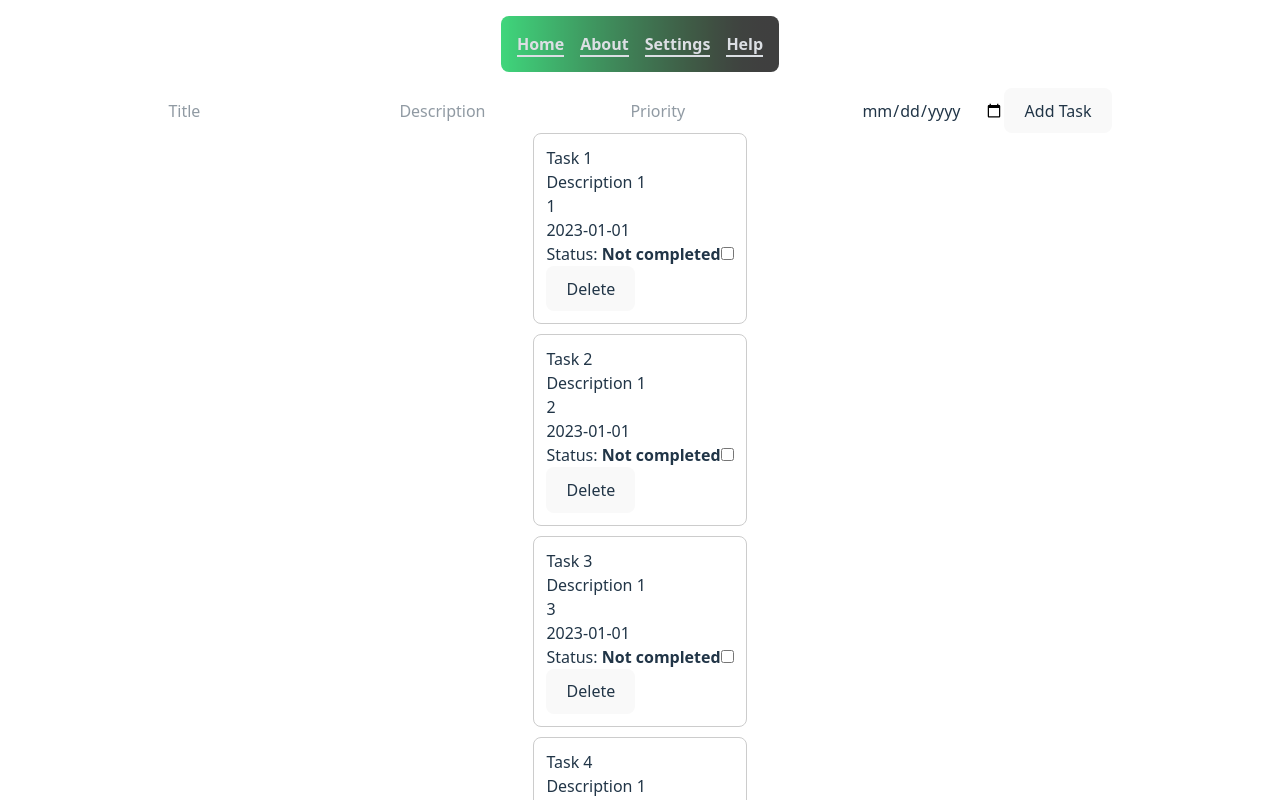
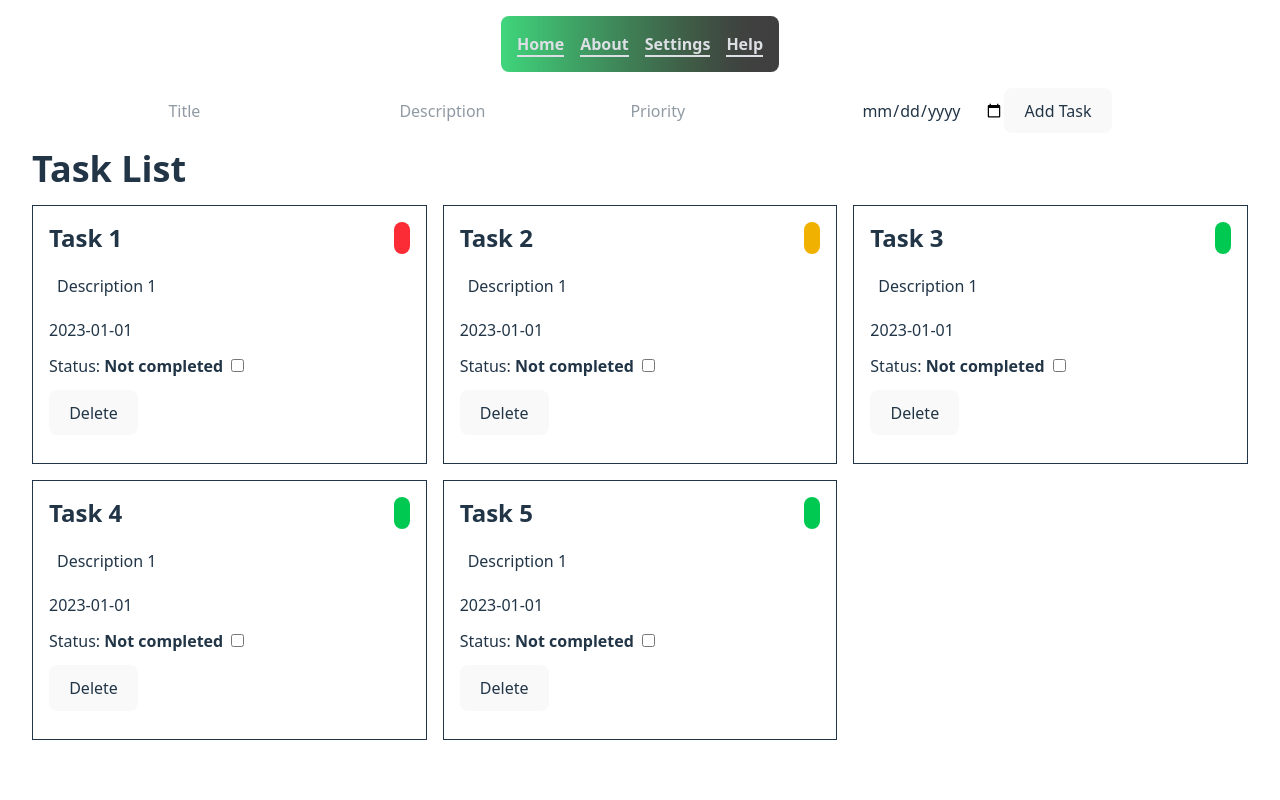
Before and after one commit to Hoochymoochy/web-class, a React (Vite) app in the folder my-react-app/: page / in a window 1280 px wide. Shown: the top 800 px of the page. Built offline with nearby package versions, Linux system fonts and the light colour scheme.

Commit message:
fix grid

```diff
--- a/my-react-app/src/Components/TaskCard.tsx
+++ b/my-react-app/src/Components/TaskCard.tsx
@@ -9,12 +9,22 @@ type TaskCardProps = {
 
 export default function TaskCard({ task, onDelete, onComplete }: TaskCardProps) {
   return (
-    <div style={styles.card}>
-      <h3 style={styles.title}>{task.title}</h3>
-      <h3 >{task.description}</h3>
-      <h3 >{task.priority}</h3>
+    <div className="border p-4 space-y-3">
+      <div className="flex flex-row justify-between">
+      <h3 className="text-2xl font-bold">{task.title}</h3>
+        {
+          task.priority === 1 && <h3 className="bg-red-500 rounded-full p-2"></h3>
+        }
+        {
+          task.priority === 2 && <h3 className="bg-yellow-500 rounded-full p-2"></h3>
+        }
+        {
+          task.priority === 3 && <h3 className="bg-green-500 rounded-full p-2"></h3>
+        }
+      </div>
+      <h3 className="bg-white/10 rounded-md p-2">{task.description}</h3>
       <h3 >{task.dueDate}</h3>
-      <p>
+      <p className="space-x-2">
         Status:{" "}
         <strong>{task.completed ? "Completed" : "Not completed"}</strong>
         <input type="checkbox" name="completed" checked={task.completed} onChange={() => onComplete(task.id)}/>
@@ -25,16 +35,3 @@ export default function TaskCard({ task, onDelete, onComplete }: TaskCardProps)
     </div>
   );
 };
-
-const styles = {
-  card: {
-    border: "1px solid #ccc",
-    borderRadius: "8px",
-    padding: "12px",
-    marginBottom: "10px",
-    backgroundColor: "",
-  },
-  title: {
-    margin: 0,
-  },
-};
--- a/my-react-app/src/Components/TaskList.tsx
+++ b/my-react-app/src/Components/TaskList.tsx
@@ -9,11 +9,14 @@ type TaskListProps = {
 
 const TaskList: React.FC<TaskListProps> = ({ tasks, onDelete, handleCompleteTask }) => {
   return (
-        <div>
+    <div className="container mx-auto p-4">
+        <h2 className="text-4xl font-bold mb-4">Task List</h2>
+        <div className="grid grid-cols-3 gap-4">
             {tasks.map((task) => (
                 <TaskCard task={task} onDelete={onDelete} onComplete={handleCompleteTask} />
             ))}
         </div>
+    </div>
   );
 };
 export default TaskList;
```
